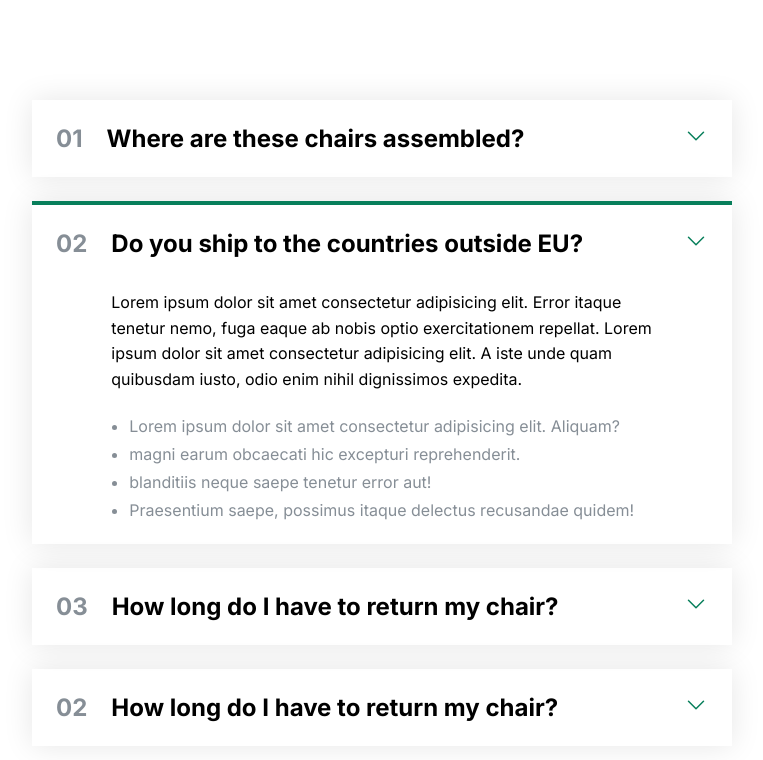
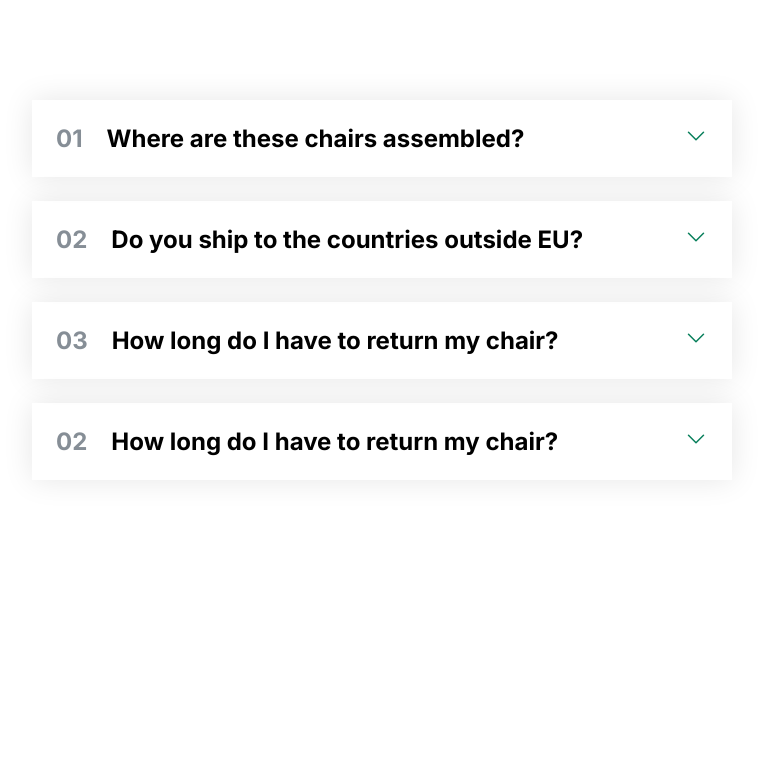
Before and after one commit to emmanuelkamala/salum-emmanuel-project, a plain HTML site: page design/accordion/index.html in a window 1280 px wide. Shown: the whole page, without its empty margins (258-1021 px from the left). Drawn offline with Linux system fonts and the light colour scheme.

Commit message:
Add javascript

```diff
--- a/design/accordion/index.html
+++ b/design/accordion/index.html
@@ -36,7 +36,7 @@ wght@0,100;0,200;0,300;0,400;0,500;1,100;1,200;1,300;1,400&family=Roboto:ital,wg
                 </ul>
             </div>
         </div>
-        <div class="item open">
+        <div class="item">
             <p class="number">02</p>
             <p class="text">Do you ship to the countries outside EU?</p>
             <svg xmlns="http://www.w3.org/2000/svg" fill="none" viewBox="0 0 24 24" stroke-width="1.5" stroke="currentColor" class="icon">
--- a/design/accordion/main.js
+++ b/design/accordion/main.js
@@ -1,8 +1,9 @@
-const element = document.querySelector('.item');
+const element = document.querySelectorAll('.item');
 const button = document.querySelector('.icon');
 
-button.addEventListener('click', (e) => {
-    console.log(e.target);
-    element.classList.toggle('open');
+element.forEach((item) => {
+    item.addEventListener('click', () => {
+        item.classList.toggle('open');
+    });
     }
 );
```
